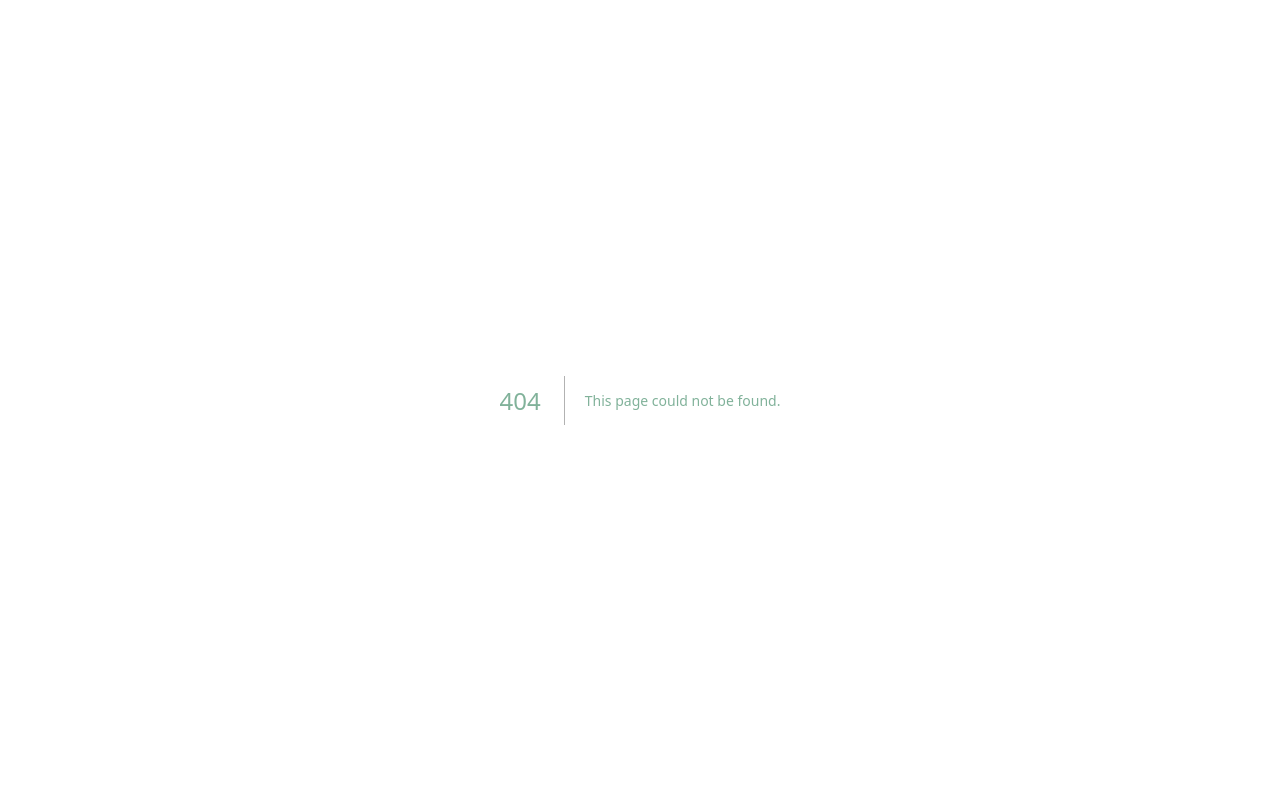
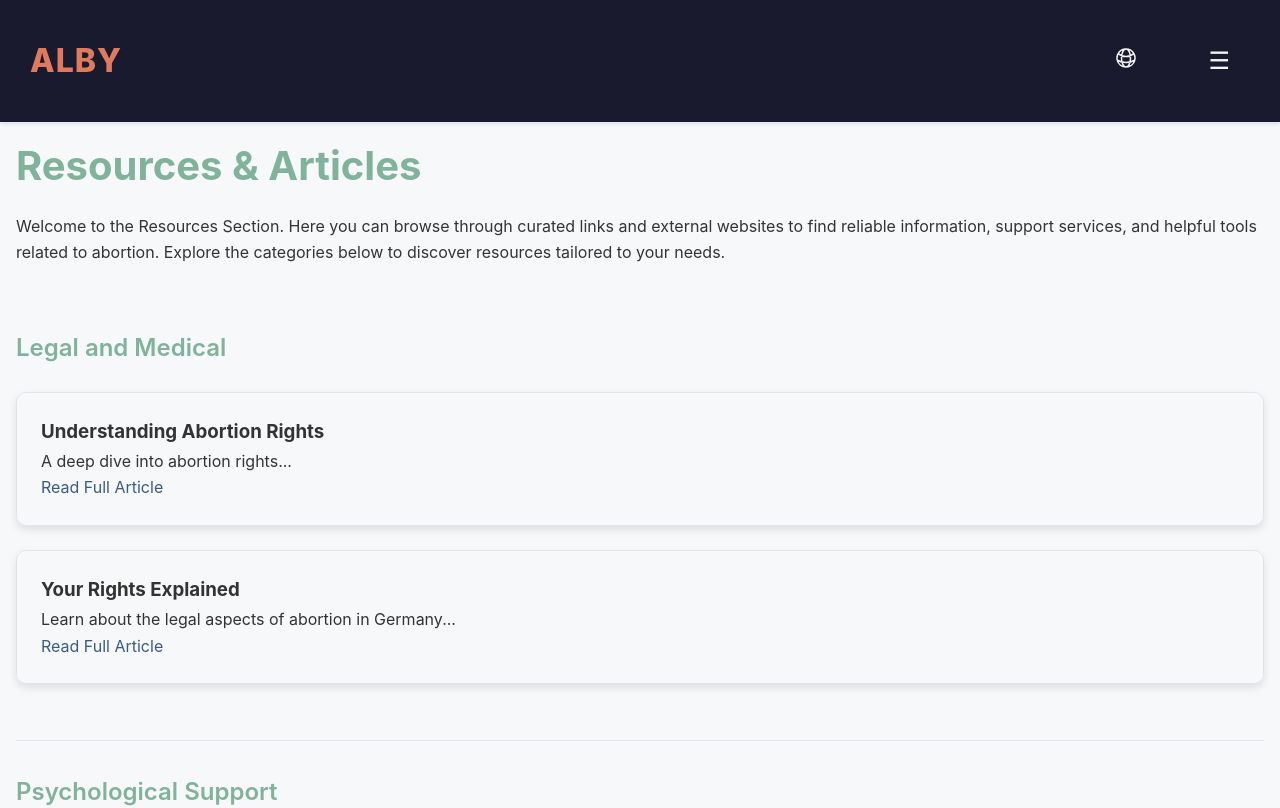
Before and after one commit to cc-co-code/cece-capstone-project, a Next.js app: page /resources in a window 1280 px wide. Before the commit this address had no page. Shown: the top 808 px of the page. Built offline with nearby package versions, Linux system fonts and the light colour scheme; no server answers.

Commit message:
added resources page, needs styling, altered landing page, needs better styling

```diff
--- /dev/null
+++ b/pages/resources.js
@@ -0,0 +1,64 @@
+import React from "react";
+import ArticlePreview from "@/src/components/ArticlePreview";
+import Header from "@/src/components/Header";
+import Footer from "@/src/components/Footer";
+
+const ResourcesPage = () => {
+  return (
+    <div className="page-container">
+      <Header />
+      <h1>Resources & Articles</h1>
+      <p className="welcome-text">
+        Welcome to the Resources Section. Here you can browse through curated
+        links and external websites to find reliable information, support
+        services, and helpful tools related to abortion. Explore the categories
+        below to discover resources tailored to your needs.
+      </p>
+
+      <section id="legal" className="resource-section">
+        <h2>Legal and Medical</h2>
+        <ArticlePreview
+          title="Understanding Abortion Rights"
+          excerpt="A deep dive into abortion rights..."
+          link="https://example.com/article1"
+        />
+        <ArticlePreview
+          title="Your Rights Explained"
+          excerpt="Learn about the legal aspects of abortion in Germany..."
+          link="https://example.com/article2"
+        />
+      </section>
+
+      <section id="psychological" className="resource-section">
+        <h2>Psychological Support</h2>
+        <ArticlePreview
+          title="Coping After Abortion"
+          excerpt="Explore emotional support options..."
+          link="https://example.com/article3"
+        />
+        <ArticlePreview
+          title="Mental Health Resources"
+          excerpt="Find counseling services and mental health guides..."
+          link="https://example.com/article4"
+        />
+      </section>
+
+      <section id="support" className="resource-section">
+        <h2>Support Services</h2>
+        <ArticlePreview
+          title="Counseling Services Near You"
+          excerpt="Find trusted counseling centers..."
+          link="https://example.com/article5"
+        />
+        <ArticlePreview
+          title="Practical Tips for Support"
+          excerpt="Learn how to access local resources and help..."
+          link="https://example.com/article6"
+        />
+      </section>
+      <Footer />
+    </div>
+  );
+};
+
+export default ResourcesPage;
--- a/src/components/ArticlePreview.js
+++ b/src/components/ArticlePreview.js
@@ -1,11 +1,20 @@
-import { FaceFrownIcon } from "@heroicons/react/24/outline";
 import React from "react";
 
-const ArticlePreview = ({ title, excerpt, link }) => {
+const ArticlePreview = ({ title, excerpt, link, anchor }) => {
+  const handleClick = () => {
+    if (anchor) {
+      // Navigiert zu einem Ankerpunkt
+      window.location.href = anchor;
+    } else if (link) {
+      // Öffnet den Link in einem neuen Tab
+      window.open(link, "_blank", "noopener noreferrer");
+    }
+  };
   return (
-    <div className="article-preview">
+    <div className="article-preview" onClick={handleClick}>
       <h3 className="article-title">{title}</h3>
       <p className="article-excerpt">{excerpt}</p>
+      {link && (
         <a
           href={link}
           target="_blank"
@@ -14,6 +23,7 @@ const ArticlePreview = ({ title, excerpt, link }) => {
         >
           Read Full Article
         </a>
+      )}
     </div>
   );
 };
--- a/styles/globals.css
+++ b/styles/globals.css
@@ -252,6 +252,65 @@ button:hover {
   transform: scale(1.05);
   background-color: var(--secondary);
 }
+.categories-section {
+  padding: 2rem;
+  background-color: var(--background-light);
+}
+
+.categories-section h2 {
+  text-align: center;
+  font-size: 1.8rem;
+  margin-bottom: 1.5rem;
+  color: var(--primary);
+}
+
+.categories-container {
+  display: flex;
+  flex-wrap: wrap;
+  gap: 1.5rem;
+  justify-content: center;
+}
+
+.category-card {
+  background-color: var(--background-dark);
+  color: var(--text-light);
+  border-radius: 8px;
+  padding: 1.5rem;
+  width: 300px;
+  text-align: center;
+  box-shadow: 0 4px 6px rgba(0, 0, 0, 0.1);
+  transition: transform 0.3s ease, box-shadow 0.3s ease;
+}
+
+.category-card h3 {
+  font-size: 1.4rem;
+  margin-bottom: 1rem;
+}
+
+.category-card ul {
+  list-style: none;
+  padding: 0;
+  margin: 0;
+}
+
+.category-card li {
+  margin: 0.5rem 0;
+}
+
+.category-card a {
+  color: var(--highlight);
+  text-decoration: none;
+  font-size: 1rem;
+}
+
+.category-card a:hover {
+  text-decoration: underline;
+}
+
+.category-card:hover {
+  transform: scale(1.05);
+  box-shadow: 0 6px 12px rgba(0, 0, 0, 0.2);
+}
 
 .article-preview {
   background-color: var(--background-light);
@@ -284,22 +343,26 @@ button:hover {
   }
 }
 
-/* .login-container {
-  max-width: 400px;
-  margin: auto;
-  padding: 2rem;
+.resource-section {
+  padding: 2rem 0;
+  border-bottom: 1px solid var(--border-color);
 }
 
-.login-input {
-  width: 100%;
-  padding: 0.5rem;
-  margin: 0.5rem 0;
+.resource-section h2 {
+  font-size: 1.5rem;
+  color: var(--secondary);
+  margin-bottom: 1rem;
 }
 
-.login-button {
-  width: 100%;
-  padding: 0.5rem;
-} */
+.article-preview {
+  margin-bottom: 1.5rem;
+}
+.resource-section:target {
+  border-left: 5px solid var(--secondary);
+  padding-left: 15px;
+  background-color: rgba(132, 115, 227, 0.1);
+}
+
 .info-section {
   background-color: var(--background-light);
   border: 1px solid var(--border-color);
@@ -438,10 +501,10 @@ button:hover {
   box-shadow: 0 4px 8px rgba(0, 0, 0, 0.1);
 }
 .welcome-text {
-  font-size: 1.5rem;
-  font-weight: bold;
-  color: var(--secondary);
-  margin-bottom: 1rem;
+  font-size: 1rem;
+  line-height: 1.6;
+  margin-bottom: 2rem;
+  color: var(--text-light);
   text-align: left;
 }
 
```
Also changed, not shown: pages/index.js (+38 -12 lines), src/components/WelcomeText.js (+11 -6 lines). Lines whose indentation alone changed are shown as unchanged.
